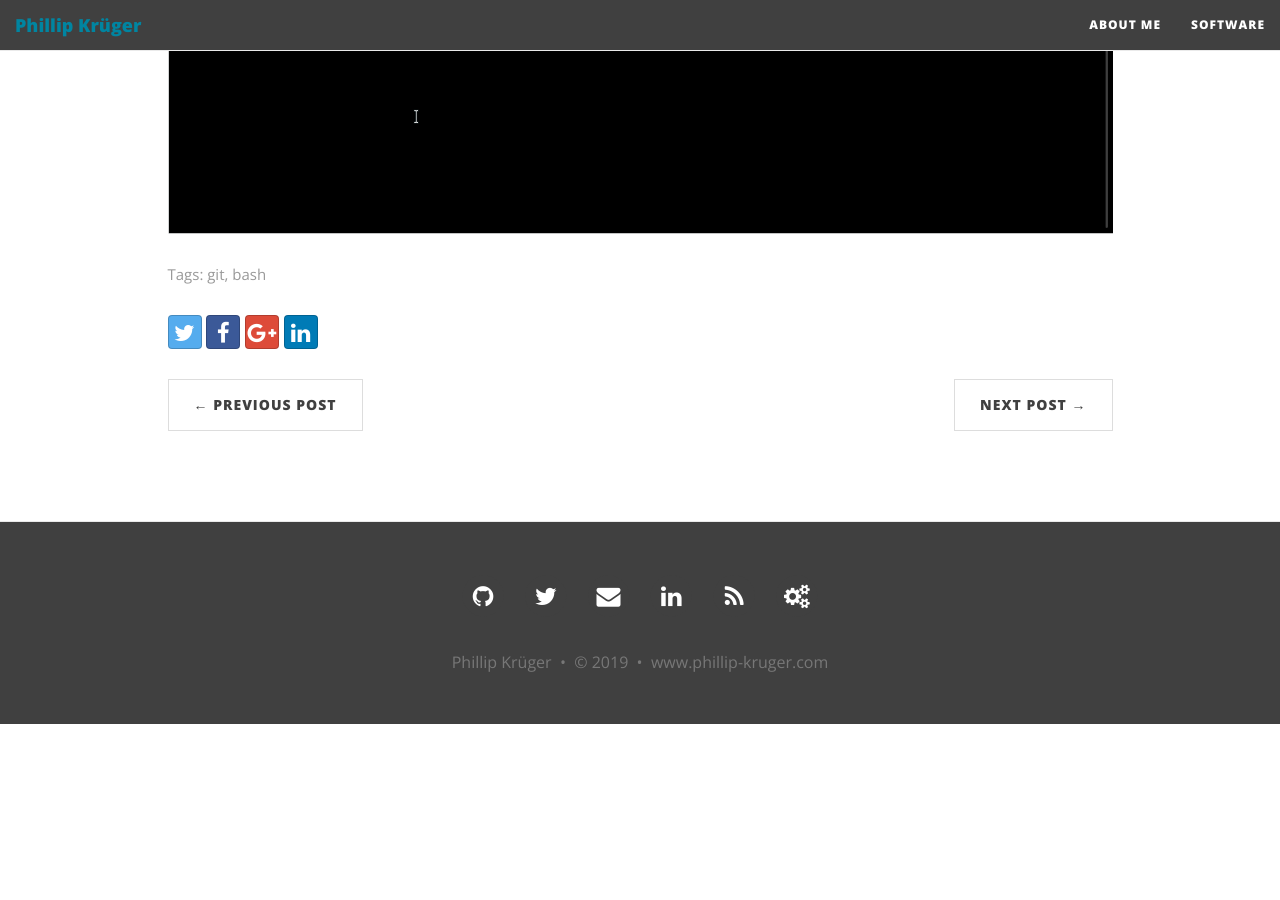
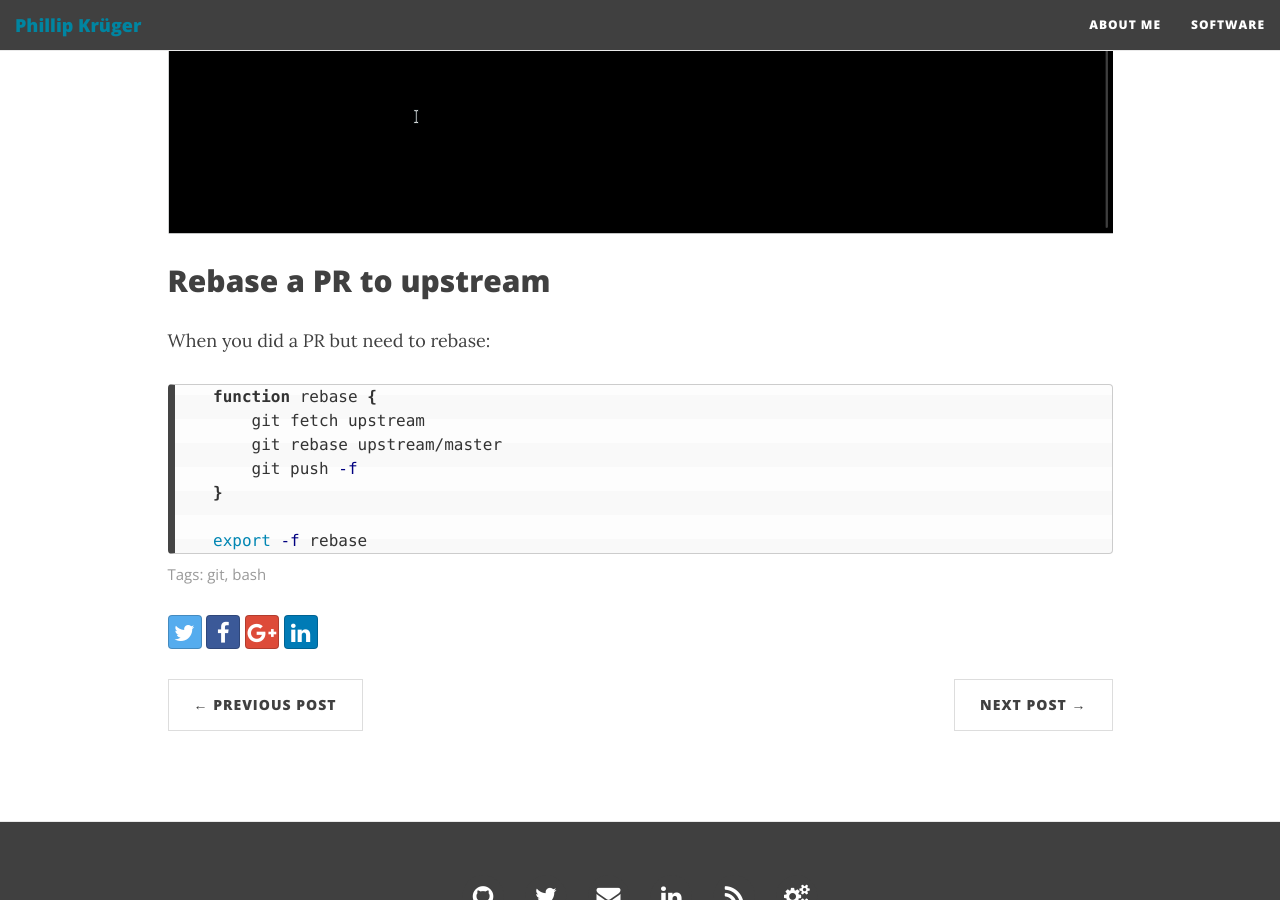
Before and after one commit to phillip-kruger/phillip-kruger.github.io, a Jekyll site: the page built from _posts/2019-01-22-some_bash_functions_for_git.md, in a window 1280 px wide and 900 px high, scrolled down 4086 px. Built offline with Jekyll 4.4.1, drawn with Linux system fonts in a browser that asks for light colours; nearby versions of some CDN libraries; comment, search, counter and statistics services are not loaded; before the commit the page ends 4810 px from its top, so only the background shows below that.

````diff
--- a/_posts/2019-01-22-some_bash_functions_for_git.md
+++ b/_posts/2019-01-22-some_bash_functions_for_git.md
@@ -114,3 +114,17 @@
 ```
 
 ![clone1](/images/Bash_git/commit.gif)
+
+## Rebase a PR to upstream
+
+When you did a PR but need to rebase:
+
+```bash
+    function rebase {
+        git fetch upstream
+        git rebase upstream/master
+        git push -f
+    }
+
+    export -f rebase
+```
````
Also changed, not shown: about.md (+3 -2 lines).
